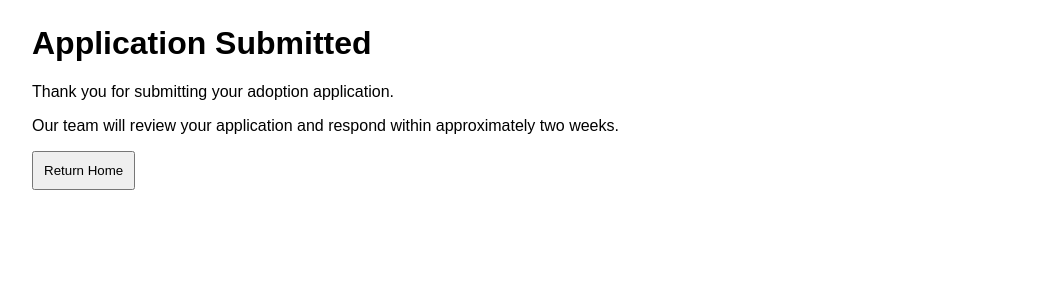
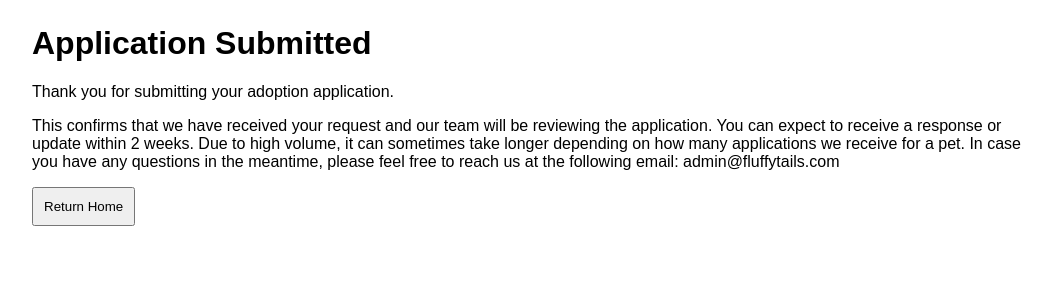
Before and after one commit to kimberlyle-s/CS361-Pet-Rescue, a Flask app: template pet-rescue/templates/confirmation.html in a window 1280 px wide. Shown: the part 124-424 px from the top of the page, without its empty margins (108-1160 px from the left). Run offline with Flask 3, Linux system fonts and the light colour scheme; the template is opened without the code that fills it, so the values that code supplies are empty.

Commit message:
Update confirmation page

```diff
--- a/pet-rescue/templates/confirmation.html
+++ b/pet-rescue/templates/confirmation.html
@@ -29,8 +29,12 @@ Thank you for submitting your adoption application.
 </p>
 
 <p>
-Our team will review your application and
-respond within approximately two weeks.
+This confirms that we have received your request and our team will be reviewing the application.
+You can expect to receive a response or update within 2 weeks. Due to high volume, it can sometimes
+take longer depending on how many applications we receive for a pet.
+
+In case you have any questions in the meantime, please feel free to reach us at the following email:
+admin@fluffytails.com
 </p>
 
 <a href="/">
```
